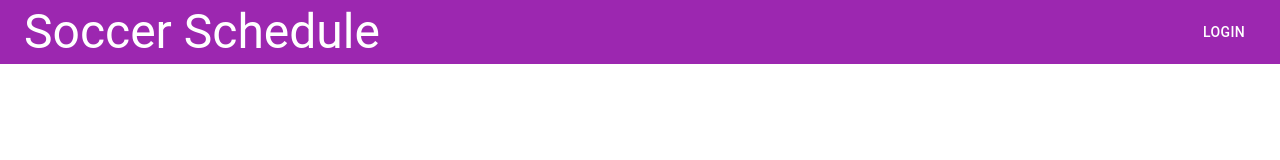
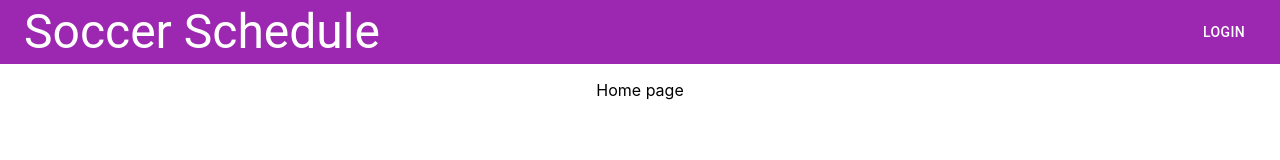
Before and after one commit to Team-DaaS/auto-schedulder, a React (Create React App) app: page / in a window 1280 px wide. Shown: the top 160 px of the page. Built offline with nearby package versions, Linux system fonts and the light colour scheme.

Commit message:
page components

```diff
--- a/package.json
+++ b/package.json
@@ -18,6 +18,7 @@
     "massive": "^6.10.0",
     "react": "^17.0.2",
     "react-dom": "^17.0.2",
+    "react-router-dom": "^5.3.0",
     "react-scripts": "4.0.3",
     "web-vitals": "^1.1.2"
   },
--- a/src/App.js
+++ b/src/App.js
@@ -1,12 +1,12 @@
-import logo from './logo.svg';
-import './App.css';
-import { NavBar } from './Components/NavBar/NavBar';
-
+import "./App.css";
+import { NavBar } from "./Components/NavBar/NavBar";
+import routes from "./routes";
 
 function App() {
   return (
     <div className="App">
       <NavBar />
+      {routes}
     </div>
   );
 }
--- a/src/Components/Home/Home.js
+++ b/src/Components/Home/Home.js
@@ -1,11 +1,11 @@
-import React from 'react'
+import React from "react";
 
 function Home() {
   return (
     <div>
-      <p>Home</p>
+      <p>Home page</p>
     </div>
-  )
+  );
 }
 
-export default Home
+export default Home;
--- a/src/index.js
+++ b/src/index.js
@@ -3,10 +3,13 @@ import ReactDOM from 'react-dom';
 import './index.css';
 import App from './App';
 import reportWebVitals from './reportWebVitals';
+import {BrowserRouter} from 'react-router-dom'
 
 ReactDOM.render(
   <React.StrictMode>
+    <BrowserRouter>
     <App />
+    </BrowserRouter>
   </React.StrictMode>,
   document.getElementById('root')
 );
--- /dev/null
+++ b/src/routes.js
@@ -0,0 +1,18 @@
+import { Switch, Route } from "react-router-dom";
+import Home from "./Components/Home/Home";
+import About from "./Components/About/About";
+import Scheduler from "./Components/Scheduler/Scheduler";
+import Roster from "./Components/Roster/Roster";
+import Import from "./Components/Import/Import";
+import Contact from "./Components/Contact/Contact";
+
+export default (
+  <Switch>
+    <Route path="/" exact component={Home} />
+    <Route path="/about" component={About} />
+    <Route path="/scheduler" component={Scheduler} />
+    <Route path="/roster" component={Roster} />
+    <Route path="/import" component={Import} />
+    <Route path="/contact" component={Contact} />
+  </Switch>
+);
```
Also changed, not shown: 2 other files (tests, documents, lock files or other folders).
